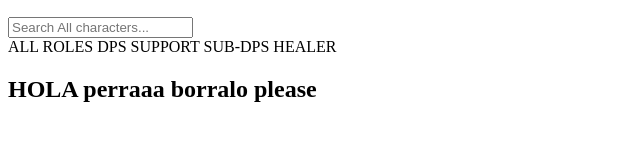
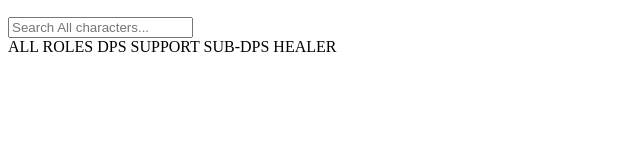
Before and after one commit to Jaider356/Genshin-Impact-FIre, a plain HTML site: page index.html in a window 1280 px wide. Shown: the part 253-394 px from the top of the page, without its empty margins (0-640 px from the left). Drawn offline with Linux system fonts and the light colour scheme.

Commit message:
"borrado"

```diff
--- a/index.html
+++ b/index.html
@@ -90,7 +90,5 @@
       </section>
       <script src="JS/app.js"></script>
     </main>
-
-    <h2>HOLA perraaa borralo please</h2>
   </body>
 </html>
```
